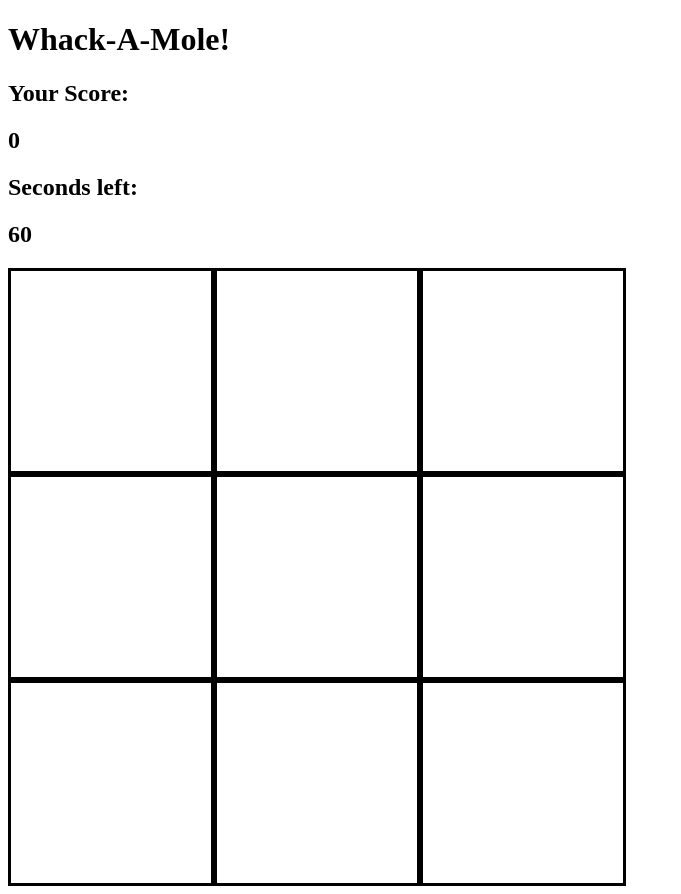
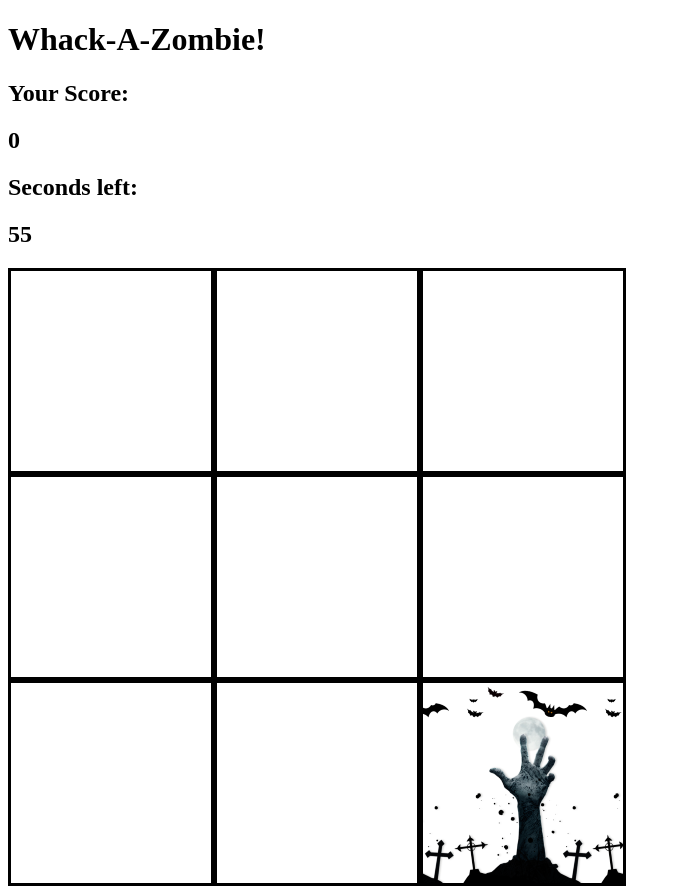
Before and after one commit to stronghearth/whack-a-mole, a plain HTML site: page index.html in a window 1280 px wide. Shown: the whole page, without its empty margins (0-681 px from the left). Drawn offline with Linux system fonts and the light colour scheme.

Commit message:
proofread code

```diff
--- a/app.js
+++ b/app.js
@@ -2,3 +2,44 @@ const square = document.querySelectorAll('.square');
 const mole = document.querySelectorAll('.mole');
 const timeLeft = document.querySelector('#time-left');
 let score = document.querySelector('#score');
+
+let result = 0
+let currentTime = timeLeft.textContent
+
+function randomSquare() {
+    square.forEach(className => {
+        className.classList.remove('mole')
+    })
+    let randomPosition = square[Math.floor(Math.random() * 9)]
+    randomPosition.classList.add('mole')
+
+    hitPosition = randomPosition.id
+}
+
+square.forEach(id => {
+    id.addEventListener('mouseup', () => {
+        if(id.id === hitPosition) {
+            result = result + 1
+            score.textContent = result
+        }
+    })
+})
+
+function moveMole () {
+    let timerId = null
+    timerId = setInterval(randomSquare, 1000)
+}
+
+moveMole()
+
+function countDown () {
+    currentTime--
+    timeLeft.textContent = currentTime
+
+    if(currentTime === 0) {
+        clearInterval(timerId)
+        alert(`GAME OVER! You\'ve hit ${result} zombies!`)
+    }
+}
+
+let timerId = setInterval(countDown, 1000)
--- a/index.html
+++ b/index.html
@@ -4,11 +4,11 @@
     <meta charset="UTF-8">
     <meta name="viewport" content="width=device-width, initial-scale=1.0">
     <link rel="stylesheet" href="style.css">
-    <title>Whack-A-Mole!</title>
+    <title>Whack-A-Zombie!</title>
 </head>
 <body>
 
-    <h1>Whack-A-Mole!</h1>
+    <h1>Whack-A-Zombie!</h1>
 
     <h2>Your Score:</h2>
     <h2 id="score">0</h2>
```
